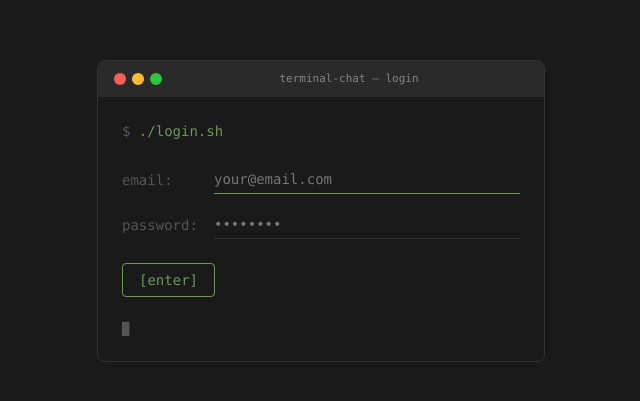
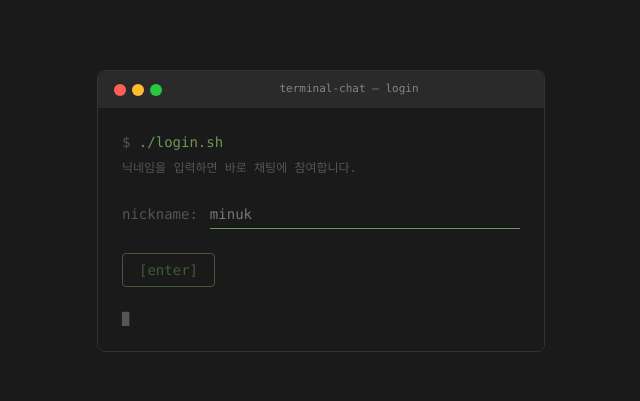
Before and after one commit to leeminwuk/love-chat, a Next.js app: page /login in a window 1280 px wide. Shown: the part 189-590 px from the top of the page, without its empty margins (319-959 px from the left). Built offline with nearby package versions, Linux system fonts and the light colour scheme.

Commit message:
refactor: simplify login to nickname-only with anonymous auth

```diff
--- a/src/app/(auth)/login/page.tsx
+++ b/src/app/(auth)/login/page.tsx
@@ -6,21 +6,35 @@ import { createClient } from '@/lib/supabase/client'
 
 export default function LoginPage() {
   const router = useRouter()
-  const [email, setEmail] = useState('')
-  const [password, setPassword] = useState('')
+  const [nickname, setNickname] = useState('')
   const [error, setError] = useState('')
   const [loading, setLoading] = useState(false)
 
   async function handleSubmit(e: React.FormEvent) {
     e.preventDefault()
+    if (!nickname.trim()) return
+
     setLoading(true)
     setError('')
 
     const supabase = createClient()
-    const { error } = await supabase.auth.signInWithPassword({ email, password })
 
-    if (error) {
-      setError(error.message)
+    // 익명 로그인
+    const { data: authData, error: authError } = await supabase.auth.signInAnonymously()
+
+    if (authError || !authData.user) {
+      setError(authError?.message ?? '로그인 실패')
+      setLoading(false)
+      return
+    }
+
+    // 프로필 생성
+    const { error: profileError } = await supabase
+      .from('profiles')
+      .upsert({ id: authData.user.id, nickname: nickname.trim() })
+
+    if (profileError) {
+      setError(profileError.message)
       setLoading(false)
       return
     }
@@ -32,9 +46,7 @@ export default function LoginPage() {
   return (
     <div className="min-h-screen bg-terminal-bg flex items-center justify-center font-mono p-4">
       <div className="w-full max-w-md">
-        {/* 터미널 창 */}
         <div className="border border-terminal-border rounded-lg overflow-hidden">
-          {/* 타이틀 바 */}
           <div className="flex items-center gap-2 bg-[#2a2a2a] px-4 py-2.5">
             <div className="flex gap-1.5">
               <div className="w-3 h-3 rounded-full bg-[#ff5f57]" />
@@ -46,44 +58,33 @@ export default function LoginPage() {
             </div>
           </div>
 
-          {/* 로그인 폼 */}
           <div className="bg-terminal-bg p-6">
-            <div className="text-terminal-green mb-6 text-sm">
+            <div className="text-terminal-green mb-2 text-sm">
               <span className="text-terminal-dim">$</span> ./login.sh
+            </div>
+            <div className="text-terminal-dim text-xs mb-6">
+              닉네임을 입력하면 바로 채팅에 참여합니다.
             </div>
 
             <form onSubmit={handleSubmit} className="space-y-4">
               <div className="flex items-center gap-3">
-                <label className="text-terminal-dim text-sm w-20 flex-shrink-0">
-                  email:
+                <label className="text-terminal-dim text-sm flex-shrink-0">
+                  nickname:
                 </label>
                 <input
-                  type="email"
-                  value={email}
-                  onChange={(e) => setEmail(e.target.value)}
+                  type="text"
+                  value={nickname}
+                  onChange={(e) => setNickname(e.target.value)}
                   required
+                  maxLength={20}
                   className="flex-1 bg-transparent border-b border-terminal-border text-terminal-text text-sm py-1 outline-none focus:border-terminal-green"
-                  placeholder="your@email.com"
+                  placeholder="minuk"
                   autoFocus
                 />
               </div>
 
-              <div className="flex items-center gap-3">
-                <label className="text-terminal-dim text-sm w-20 flex-shrink-0">
-                  password:
-                </label>
-                <input
-                  type="password"
-                  value={password}
-                  onChange={(e) => setPassword(e.target.value)}
-                  required
-                  className="flex-1 bg-transparent border-b border-terminal-border text-terminal-text text-sm py-1 outline-none focus:border-terminal-green"
-                  placeholder="••••••••"
-                />
-              </div>
-
               {error && (
-                <div className="text-red-400 text-xs mt-2">
+                <div className="text-red-400 text-xs">
                   <span className="text-terminal-dim">error:</span> {error}
                 </div>
               )}
@@ -91,10 +92,10 @@ export default function LoginPage() {
               <div className="pt-2">
                 <button
                   type="submit"
-                  disabled={loading}
+                  disabled={loading || !nickname.trim()}
                   className="border border-terminal-green text-terminal-green text-sm px-4 py-1.5 rounded hover:bg-terminal-green hover:text-terminal-bg transition-colors disabled:opacity-50"
                 >
-                  {loading ? 'authenticating...' : '[enter]'}
+                  {loading ? 'connecting...' : '[enter]'}
                 </button>
               </div>
             </form>
```
